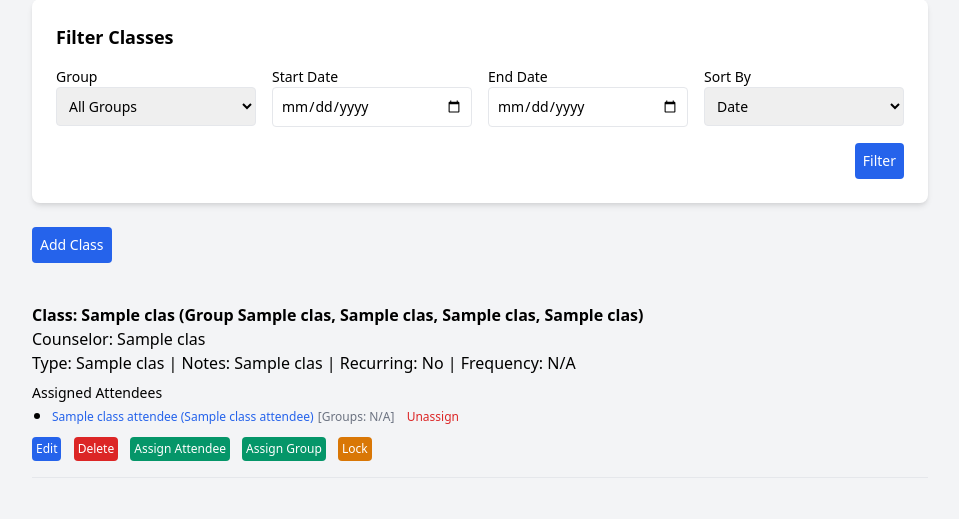
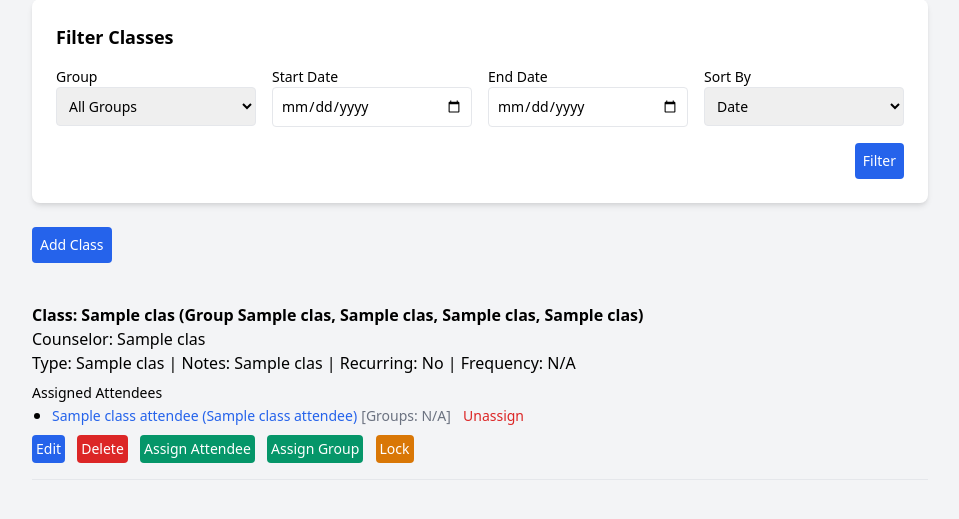
Before and after one commit to lebright85/rwc, a Flask app: template templates/manage_classes.html in a window 1280 px wide. Shown: the part 133-652 px from the top of the page, without its empty margins (160-1119 px from the left). Run offline with Flask 3, Linux system fonts and the light colour scheme; the template is opened without the code that fills it: most values are stand-ins (such as "Sample title", 1, 10 or a date in 2020); some libraries are stand-ins or nearby versions.

Commit message:
Update manage_classes.html

```diff
--- a/templates/manage_classes.html
+++ b/templates/manage_classes.html
@@ -44,59 +44,59 @@
         <button onclick="openModal('addClassModal')" class="bg-blue-600 text-white p-2 rounded text-sm">Add Class</button>
     </div>
     <div id="addClassModal" class="fixed inset-0 bg-gray-600 bg-opacity-50 flex items-center justify-center hidden">
-        <div class="bg-white p-2 rounded-lg shadow-md w-full max-w-md max-h-[60vh] overflow-y-auto">
-            <h2 class="text-base font-bold mb-1">Add Class</h2>
+        <div class="bg-white p-4 rounded-lg shadow-md w-full max-w-sm max-h-[80vh] overflow-y-auto">
+            <h2 class="text-lg font-bold mb-2">Add Class</h2>
             <form method="POST" id="addClassForm">
                 <input type="hidden" name="action" value="add">
-                <div class="mb-1">
-                    <label class="block text-xs font-medium">Group Name</label>
-                    <input type="text" name="group_name" class="w-full border rounded p-1 text-xs" required>
+                <div class="mb-2">
+                    <label class="block text-sm font-medium">Group Name</label>
+                    <input type="text" name="group_name" class="w-full border rounded p-1 text-sm" required>
                 </div>
-                <div class="mb-1">
-                    <label class="block text-xs font-medium">Class Name</label>
-                    <input type="text" name="class_name" class="w-full border rounded p-1 text-xs" required>
+                <div class="mb-2">
+                    <label class="block text-sm font-medium">Class Name</label>
+                    <input type="text" name="class_name" class="w-full border rounded p-1 text-sm" required>
                 </div>
-                <div class="mb-1">
-                    <label class="block text-xs font-medium">Date</label>
-                    <input type="date" name="date" class="w-full border rounded p-1 text-xs" required>
+                <div class="mb-2">
+                    <label class="block text-sm font-medium">Date</label>
+                    <input type="date" name="date" class="w-full border rounded p-1 text-sm" required>
                 </div>
-                <div class="mb-1">
-                    <label class="block text-xs font-medium">Group Hours</label>
-                    <input type="text" name="group_hours" class="w-full border rounded p-1 text-xs" required>
+                <div class="mb-2">
+                    <label class="block text-sm font-medium">Group Hours</label>
+                    <input type="text" name="group_hours" class="w-full border rounded p-1 text-sm" required>
                 </div>
-                <div class="mb-1">
-                    <label class="block text-xs font-medium">Counselor</label>
-                    <select name="counselor_id" class="w-full border rounded p-1 text-xs" required>
+                <div class="mb-2">
+                    <label class="block text-sm font-medium">Counselor</label>
+                    <select name="counselor_id" class="w-full border rounded p-1 text-sm" required>
                         {% for counselor in counselors %}
                         <option value="{{ counselor[0] }}">{{ counselor[2] }}</option>
                         {% endfor %}
                     </select>
                 </div>
-                <div class="mb-1">
-                    <label class="block text-xs font-medium">Group Type</label>
-                    <input type="text" name="group_type" class="w-full border rounded p-1 text-xs">
+                <div class="mb-2">
+                    <label class="block text-sm font-medium">Group Type</label>
+                    <input type="text" name="group_type" class="w-full border rounded p-1 text-sm">
                 </div>
-                <div class="mb-1">
-                    <label class="block text-xs font-medium">Notes</label>
-                    <textarea name="notes" class="w-full border rounded p-1 text-xs h-16"></textarea>
+                <div class="mb-2">
+                    <label class="block text-sm font-medium">Notes</label>
+                    <textarea name="notes" class="w-full border rounded p-1 text-sm h-16"></textarea>
                 </div>
-                <div class="mb-1">
-                    <label class="block text-xs font-medium">Location</label>
-                    <input type="text" name="location" class="w-full border rounded p-1 text-xs">
+                <div class="mb-2">
+                    <label class="block text-sm font-medium">Location</label>
+                    <input type="text" name="location" class="w-full border rounded p-1 text-sm">
                 </div>
-                <div class="mb-1 flex items-center">
+                <div class="mb-2 flex items-center">
                     <input type="checkbox" name="recurring" id="recurring_add" class="mr-1">
-                    <label for="recurring_add" class="text-xs">Recurring</label>
+                    <label for="recurring_add" class="text-sm">Recurring</label>
                 </div>
-                <div class="mb-1">
-                    <label class="block text-xs font-medium">Frequency</label>
-                    <select name="frequency" class="w-full border rounded p-1 text-xs">
+                <div class="mb-2">
+                    <label class="block text-sm font-medium">Frequency</label>
+                    <select name="frequency" class="w-full border rounded p-1 text-sm">
                         <option value="weekly">Weekly</option>
                     </select>
                 </div>
-                <div class="sticky bottom-0 bg-white pt-1 flex justify-end">
-                    <button type="button" onclick="closeModal('addClassModal')" class="mr-2 bg-gray-300 p-1 rounded text-xs">Cancel</button>
-                    <button type="submit" form="addClassForm" class="bg-blue-600 text-white p-1 rounded text-xs">Add</button>
+                <div class="sticky bottom-0 bg-white pt-2 flex justify-end z-10">
+                    <button type="button" onclick="closeModal('addClassModal')" class="mr-2 bg-gray-300 p-1 rounded text-sm">Cancel</button>
+                    <button type="submit" form="addClassForm" class="bg-blue-600 text-white p-1 rounded text-sm">Add</button>
                 </div>
             </form>
         </div>
@@ -115,103 +115,103 @@
         <ul class="list-disc ml-5">
             {% for attendee in class_attendees[class[0]] %}
             <li>
-                <a href="{{ url_for('attendee_profile', attendee_id=attendee[0]) }}" class="text-blue-600 hover:underline text-xs">{{ attendee[1] }} ({{ attendee[2] }})</a>
-                <span class="text-xs text-gray-500">[Groups: {{ attendee[3] or 'N/A' }}]</span>
+                <a href="{{ url_for('attendee_profile', attendee_id=attendee[0]) }}" class="text-blue-600 hover:underline text-sm">{{ attendee[1] }} ({{ attendee[2] }})</a>
+                <span class="text-sm text-gray-500">[Groups: {{ attendee[3] or 'N/A' }}]</span>
                 <form method="POST" id="unassignForm{{ class[0] }}_{{ attendee[0] }}" class="inline">
                     <input type="hidden" name="action" value="unassign_attendee">
                     <input type="hidden" name="class_id" value="{{ class[0] }}">
                     <input type="hidden" name="attendee_id" value="{{ attendee[0] }}">
-                    <button type="submit" form="unassignForm{{ class[0] }}_{{ attendee[0] }}" class="text-red-600 text-xs ml-2">Unassign</button>
+                    <button type="submit" form="unassignForm{{ class[0] }}_{{ attendee[0] }}" class="text-red-600 text-sm ml-2">Unassign</button>
                 </form>
             </li>
             {% else %}
-            <li class="text-xs text-gray-500">No attendees assigned</li>
+            <li class="text-sm text-gray-500">No attendees assigned</li>
             {% endfor %}
         </ul>
         <div class="mt-2">
-            <button onclick="openModal('editClassModal{{ class[0] }}')" class="bg-blue-600 text-white p-1 rounded mr-2 text-xs">Edit</button>
-            <button onclick="openModal('deleteClassModal{{ class[0] }}')" class="bg-red-600 text-white p-1 rounded mr-2 text-xs">Delete</button>
-            <button onclick="openModal('assignAttendeeModal{{ class[0] }}')" class="bg-green-600 text-white p-1 rounded mr-2 text-xs">Assign Attendee</button>
-            <button onclick="openModal('assignGroupModal{{ class[0] }}')" class="bg-green-600 text-white p-1 rounded mr-2 text-xs">Assign Group</button>
+            <button onclick="openModal('editClassModal{{ class[0] }}')" class="bg-blue-600 text-white p-1 rounded mr-2 text-sm">Edit</button>
+            <button onclick="openModal('deleteClassModal{{ class[0] }}')" class="bg-red-600 text-white p-1 rounded mr-2 text-sm">Delete</button>
+            <button onclick="openModal('assignAttendeeModal{{ class[0] }}')" class="bg-green-600 text-white p-1 rounded mr-2 text-sm">Assign Attendee</button>
+            <button onclick="openModal('assignGroupModal{{ class[0] }}')" class="bg-green-600 text-white p-1 rounded mr-2 text-sm">Assign Group</button>
             <form method="POST" id="lockForm{{ class[0] }}" class="inline">
                 <input type="hidden" name="action" value="toggle_lock">
                 <input type="hidden" name="class_id" value="{{ class[0] }}">
                 <input type="hidden" name="locked" value="{{ 'true' if not class[12] else 'false' }}">
-                <button type="submit" form="lockForm{{ class[0] }}" class="bg-yellow-600 text-white p-1 rounded text-xs">{{ 'Lock' if not class[12] else 'Unlock' }}</button>
+                <button type="submit" form="lockForm{{ class[0] }}" class="bg-yellow-600 text-white p-1 rounded text-sm">{{ 'Lock' if not class[12] else 'Unlock' }}</button>
             </form>
         </div>
 
         <!-- Edit Class Modal -->
         <div id="editClassModal{{ class[0] }}" class="fixed inset-0 bg-gray-600 bg-opacity-50 flex items-center justify-center hidden">
-            <div class="bg-white p-2 rounded-lg shadow-md w-full max-w-md max-h-[60vh] overflow-y-auto">
-                <h2 class="text-base font-bold mb-1">Edit Class</h2>
+            <div class="bg-white p-4 rounded-lg shadow-md w-full max-w-sm max-h-[80vh] overflow-y-auto">
+                <h2 class="text-lg font-bold mb-2">Edit Class</h2>
                 <form method="POST" id="editClassForm{{ class[0] }}">
                     <input type="hidden" name="action" value="edit">
                     <input type="hidden" name="class_id" value="{{ class[0] }}">
-                    <div class="mb-1">
-                        <label class="block text-xs font-medium">Group Name</label>
-                        <input type="text" name="group_name" value="{{ class[1] }}" class="w-full border rounded p-1 text-xs" required>
+                    <div class="mb-2">
+                        <label class="block text-sm font-medium">Group Name</label>
+                        <input type="text" name="group_name" value="{{ class[1] }}" class="w-full border rounded p-1 text-sm" required>
                     </div>
-                    <div class="mb-1">
-                        <label class="block text-xs font-medium">Class Name</label>
-                        <input type="text" name="class_name" value="{{ class[2] }}" class="w-full border rounded p-1 text-xs" required>
+                    <div class="mb-2">
+                        <label class="block text-sm font-medium">Class Name</label>
+                        <input type="text" name="class_name" value="{{ class[2] }}" class="w-full border rounded p-1 text-sm" required>
                     </div>
-                    <div class="mb-1">
-                        <label class="block text-xs font-medium">Date</label>
-                        <input type="date" name="date" value="{{ class[3] }}" class="w-full border rounded p-1 text-xs" required>
+                    <div class="mb-2">
+                        <label class="block text-sm font-medium">Date</label>
+                        <input type="date" name="date" value="{{ class[3] }}" class="w-full border rounded p-1 text-sm" required>
                     </div>
-                    <div class="mb-1">
-                        <label class="block text-xs font-medium">Group Hours</label>
-                        <input type="text" name="group_hours" value="{{ class[4] }}" class="w-full border rounded p-1 text-xs" required>
+                    <div class="mb-2">
+                        <label class="block text-sm font-medium">Group Hours</label>
+                        <input type="text" name="group_hours" value="{{ class[4] }}" class="w-full border rounded p-1 text-sm" required>
                     </div>
-                    <div class="mb-1">
-                        <label class="block text-xs font-medium">Counselor</label>
-                        <select name="counselor_id" class="w-full border rounded p-1 text-xs" required>
+                    <div class="mb-2">
+                        <label class="block text-sm font-medium">Counselor</label>
+                        <select name="counselor_id" class="w-full border rounded p-1 text-sm" required>
                             {% for counselor in counselors %}
                             <option value="{{ counselor[0] }}" {% if counselor[0] == class[5] %}selected{% endif %}>{{ counselor[2] }}</option>
                             {% endfor %}
                         </select>
                     </div>
-                    <div class="mb-1">
-                        <label class="block text-xs font-medium">Group Type</label>
-                        <input type="text" name="group_type" value="{{ class[6] }}" class="w-full border rounded p-1 text-xs">
+                    <div class="mb-2">
+                        <label class="block text-sm font-medium">Group Type</label>
+                        <input type="text" name="group_type" value="{{ class[6] }}" class="w-full border rounded p-1 text-sm">
                     </div>
-                    <div class="mb-1">
-                        <label class="block text-xs font-medium">Notes</label>
-                        <textarea name="notes" class="w-full border rounded p-1 text-xs h-16">{{ class[7] }}</textarea>
+                    <div class="mb-2">
+                        <label class="block text-sm font-medium">Notes</label>
+                        <textarea name="notes" class="w-full border rounded p-1 text-sm h-16">{{ class[7] }}</textarea>
                     </div>
-                    <div class="mb-1">
-                        <label class="block text-xs font-medium">Location</label>
-                        <input type="text" name="location" value="{{ class[8] }}" class="w-full border rounded p-1 text-xs">
+                    <div class="mb-2">
+                        <label class="block text-sm font-medium">Location</label>
+                        <input type="text" name="location" value="{{ class[8] }}" class="w-full border rounded p-1 text-sm">
                     </div>
-                    <div class="mb-1 flex items-center">
+                    <div class="mb-2 flex items-center">
                         <input type="checkbox" name="recurring" id="recurring_{{ class[0] }}" {% if class[9] %}checked{% endif %} class="mr-1">
-                        <label for="recurring_{{ class[0] }}" class="text-xs">Recurring</label>
+                        <label for="recurring_{{ class[0] }}" class="text-sm">Recurring</label>
                     </div>
-                    <div class="mb-1">
-                        <label class="block text-xs font-medium">Frequency</label>
-                        <select name="frequency" class="w-full border rounded p-1 text-xs">
+                    <div class="mb-2">
+                        <label class="block text-sm font-medium">Frequency</label>
+                        <select name="frequency" class="w-full border rounded p-1 text-sm">
                             <option value="weekly" {% if class[10] == 'weekly' %}selected{% endif %}>Weekly</option>
                         </select>
                     </div>
-                    <div class="mb-1 flex items-center">
+                    <div class="mb-2 flex items-center">
                         <input type="checkbox" name="propagate" id="propagate_{{ class[0] }}" class="mr-1">
-                        <label for="propagate_{{ class[0] }}" class="text-xs">Propagate to future recurring classes</label>
+                        <label for="propagate_{{ class[0] }}" class="text-sm">Propagate to future recurring classes</label>
                     </div>
-                    <div class="mb-1">
-                        <label class="block text-xs font-medium">Assigned Attendees</label>
+                    <div class="mb-2">
+                        <label class="block text-sm font-medium">Assigned Attendees</label>
                         <div class="max-h-32 overflow-y-auto border rounded p-1">
                             {% for attendee in attendees %}
                             <div class="flex items-center">
                                 <input type="checkbox" name="attendee_ids" value="{{ attendee[0] }}" id="attendee_{{ attendee[0] }}_{{ class[0] }}" {% if attendee[0] in class_attendees[class[0]]|map(attribute='0') %}checked{% endif %} class="mr-1">
-                                <label for="attendee_{{ attendee[0] }}_{{ class[0] }}" class="text-xs">{{ attendee[1] }} ({{ attendee[2] }})</label>
+                                <label for="attendee_{{ attendee[0] }}_{{ class[0] }}" class="text-sm">{{ attendee[1] }} ({{ attendee[2] }})</label>
                             </div>
                             {% endfor %}
                         </div>
                     </div>
-                    <div class="sticky bottom-0 bg-white pt-1 flex justify-end">
-                        <button type="button" onclick="closeModal('editClassModal{{ class[0] }}')" class="mr-2 bg-gray-300 p-1 rounded text-xs">Cancel</button>
-                        <button type="submit" form="editClassForm{{ class[0] }}" class="bg-blue-600 text-white p-1 rounded text-xs">Save</button>
+                    <div class="sticky bottom-0 bg-white pt-2 flex justify-end z-10">
+                        <button type="button" onclick="closeModal('editClassModal{{ class[0] }}')" class="mr-2 bg-gray-300 p-1 rounded text-sm">Cancel</button>
+                        <button type="submit" form="editClassForm{{ class[0] }}" class="bg-blue-600 text-white p-1 rounded text-sm">Save</button>
                     </div>
                 </form>
             </div>
@@ -219,23 +219,23 @@
 
         <!-- Delete Class Modal -->
         <div id="deleteClassModal{{ class[0] }}" class="fixed inset-0 bg-gray-600 bg-opacity-50 flex items-center justify-center hidden">
-            <div class="bg-white p-2 rounded-lg shadow-md w-full max-w-sm max-h-[60vh] overflow-y-auto">
-                <h2 class="text-base font-bold mb-1">Delete Class</h2>
-                <p class="text-xs mb-2">Are you sure you want to delete "{{ class[2] }}" ({{ class[3] }})?</p>
+            <div class="bg-white p-4 rounded-lg shadow-md w-full max-w-sm max-h-[80vh] overflow-y-auto">
+                <h2 class="text-lg font-bold mb-2">Delete Class</h2>
+                <p class="text-sm mb-2">Are you sure you want to delete "{{ class[2] }}" ({{ class[3] }})?</p>
                 <form method="POST" id="deleteClassForm{{ class[0] }}">
                     <input type="hidden" name="class_id" value="{{ class[0] }}">
-                    <div class="mb-1">
-                        <label class="block text-xs font-medium">Delete Option</label>
-                        <select name="action" class="w-full border rounded p-1 text-xs" required>
+                    <div class="mb-2">
+                        <label class="block text-sm font-medium">Delete Option</label>
+                        <select name="action" class="w-full border rounded p-1 text-sm" required>
                             <option value="delete">Delete this class only</option>
                             {% if class[9] %}
-                            <option value="delete_all_future">Delete this class and all future recurring instances</option>
+                            <option value="delete_all_future">Delete this and future classes</option>
                             {% endif %}
                         </select>
                     </div>
                     <div class="flex justify-end">
-                        <button type="button" onclick="closeModal('deleteClassModal{{ class[0] }}')" class="mr-2 bg-gray-300 p-1 rounded text-xs">Cancel</button>
-                        <button type="submit" form="deleteClassForm{{ class[0] }}" class="bg-red-600 text-white p-1 rounded text-xs">Delete</button>
+                        <button type="button" onclick="closeModal('deleteClassModal{{ class[0] }}')" class="mr-2 bg-gray-300 p-1 rounded text-sm">Cancel</button>
+                        <button type="submit" form="deleteClassForm{{ class[0] }}" class="bg-red-600 text-white p-1 rounded text-sm">Delete</button>
                     </div>
                 </form>
             </div>
@@ -243,22 +243,22 @@
 
         <!-- Assign Attendee Modal -->
         <div id="assignAttendeeModal{{ class[0] }}" class="fixed inset-0 bg-gray-600 bg-opacity-50 flex items-center justify-center hidden">
-            <div class="bg-white p-2 rounded-lg shadow-md w-full max-w-sm max-h-[60vh] overflow-y-auto">
-                <h2 class="text-base font-bold mb-1">Assign Attendee to Class</h2>
+            <div class="bg-white p-4 rounded-lg shadow-md w-full max-w-sm max-h-[80vh] overflow-y-auto">
+                <h2 class="text-lg font-bold mb-2">Assign Attendee to Class</h2>
                 <form method="POST" id="assignAttendeeForm{{ class[0] }}">
                     <input type="hidden" name="action" value="assign_attendee">
                     <input type="hidden" name="class_id" value="{{ class[0] }}">
-                    <div class="mb-1">
-                        <label class="block text-xs font-medium">Attendee</label>
-                        <select name="attendee_id" class="w-full border rounded p-1 text-xs" required>
+                    <div class="mb-2">
+                        <label class="block text-sm font-medium">Attendee</label>
+                        <select name="attendee_id" class="w-full border rounded p-1 text-sm" required>
                             {% for attendee in attendees %}
                             <option value="{{ attendee[0] }}">{{ attendee[1] }} ({{ attendee[2] }})</option>
                             {% endfor %}
                         </select>
                     </div>
                     <div class="flex justify-end">
-                        <button type="button" onclick="closeModal('assignAttendeeModal{{ class[0] }}')" class="mr-2 bg-gray-300 p-1 rounded text-xs">Cancel</button>
-                        <button type="submit" form="assignAttendeeForm{{ class[0] }}" class="bg-blue-600 text-white p-1 rounded text-xs">Assign</button>
+                        <button type="button" onclick="closeModal('assignAttendeeModal{{ class[0] }}')" class="mr-2 bg-gray-300 p-1 rounded text-sm">Cancel</button>
+                        <button type="submit" form="assignAttendeeForm{{ class[0] }}" class="bg-blue-600 text-white p-1 rounded text-sm">Assign</button>
                     </div>
                 </form>
             </div>
@@ -266,22 +266,22 @@
 
         <!-- Assign Group Modal -->
         <div id="assignGroupModal{{ class[0] }}" class="fixed inset-0 bg-gray-600 bg-opacity-50 flex items-center justify-center hidden">
-            <div class="bg-white p-2 rounded-lg shadow-md w-full max-w-sm max-h-[60vh] overflow-y-auto">
-                <h2 class="text-base font-bold mb-1">Assign Group to Class</h2>
+            <div class="bg-white p-4 rounded-lg shadow-md w-full max-w-sm max-h-[80vh] overflow-y-auto">
+                <h2 class="text-lg font-bold mb-2">Assign Group to Class</h2>
                 <form method="POST" id="assignGroupForm{{ class[0] }}">
                     <input type="hidden" name="action" value="assign_group">
                     <input type="hidden" name="class_id" value="{{ class[0] }}">
-                    <div class="mb-1">
-                        <label class="block text-xs font-medium">Group</label>
-                        <select name="group_id" class="w-full border rounded p-1 text-xs" required>
+                    <div class="mb-2">
+                        <label class="block text-sm font-medium">Group</label>
+                        <select name="group_id" class="w-full border rounded p-1 text-sm" required>
                             {% for group in groups %}
                             <option value="{{ group[0] }}">{{ group[1] }}</option>
                             {% endfor %}
                         </select>
                     </div>
                     <div class="flex justify-end">
-                        <button type="button" onclick="closeModal('assignGroupModal{{ class[0] }}')" class="mr-2 bg-gray-300 p-1 rounded text-xs">Cancel</button>
-                        <button type="submit" form="assignGroupForm{{ class[0] }}" class="bg-blue-600 text-white p-1 rounded text-xs">Assign</button>
+                        <button type="button" onclick="closeModal('assignGroupModal{{ class[0] }}')" class="mr-2 bg-gray-300 p-1 rounded text-sm">Cancel</button>
+                        <button type="submit" form="assignGroupForm{{ class[0] }}" class="bg-blue-600 text-white p-1 rounded text-sm">Assign</button>
                     </div>
                 </form>
             </div>
```
